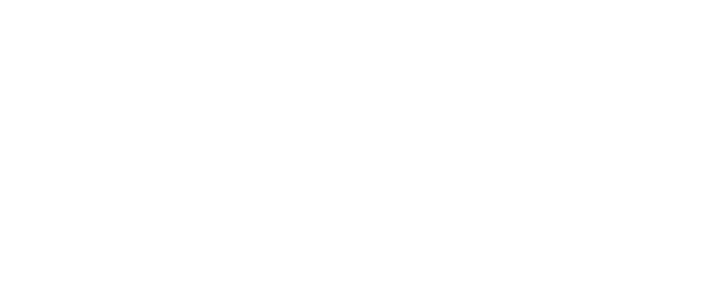
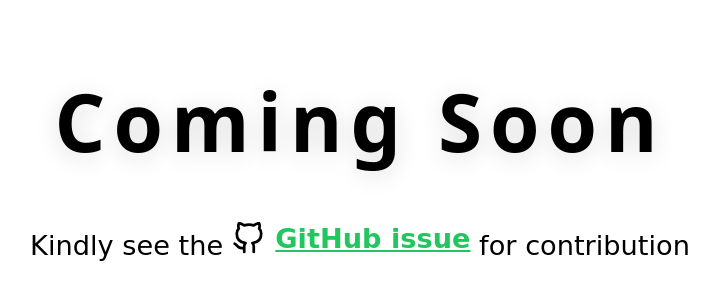
Before and after one commit to theSolution12/Crowdsourced-Civic-lssue-Reporting-and-Resolution-System, a Next.js app: page /doc in a window 1280 px wide. Shown: the part 226-526 px from the top of the page, without its empty margins (280-999 px from the left). Built offline with nearby package versions, Linux system fonts and the light colour scheme.

Commit message:
react icons addiotn

```diff
--- a/app/doc/page.tsx
+++ b/app/doc/page.tsx
@@ -1,4 +1,107 @@
-// app/doc/page.tsx
+import React from "react";
+import { FiGithub } from "react-icons/fi";
+
 export default function DocPage() {
-  return null;
+  return (
+    <div
+      style={{
+        minHeight: "100vh",
+        display: "flex",
+        flexDirection: "column",
+        alignItems: "center",
+        justifyContent: "center",
+        background: "#fff",
+        width: "100vw",
+        boxSizing: "border-box",
+        padding: "0",
+        margin: "0",
+      }}
+    >
+      <style>
+        {`
+          @keyframes slideFadeIn {
+            0% {
+              opacity: 0;
+              transform: translateY(60px) scale(0.9);
+            }
+            60% {
+              opacity: 1;
+              transform: translateY(-8px) scale(1.05);
+            }
+            100% {
+              opacity: 1;
+              transform: translateY(0) scale(1);
+            }
+          }
+          .coming-soon {
+            font-size: clamp(2.5rem, 8vw, 5rem);
+            font-weight: 900;
+            color: #000;
+            letter-spacing: 0.1em;
+            text-shadow: 0 4px 24px #0002;
+            animation: slideFadeIn 1.2s cubic-bezier(.68,-0.55,.27,1.55) forwards;
+            margin-bottom: 2.5rem;
+            text-align: center;
+            width: 100%;
+            max-width: 900px;
+            margin-left: auto;
+            margin-right: auto;
+            line-height: 1.1;
+          }
+          .contribution-note {
+            font-size: 1.7rem;
+            font-weight: 500;
+            color: #000;
+            background: transparent;
+            padding: 0.5rem 1.2rem 0.5rem 1.2rem;
+            border-radius: 1.2rem;
+            box-shadow: none;
+            font-style: normal;
+            font-family: "Segoe Script", "Comic Sans MS", Arial, sans-serif;
+            transition: color 0.3s;
+            text-align: center;
+            margin-top: 0.5rem;
+            margin-bottom: 0;
+            max-width: 700px;
+            margin-left: auto;
+            margin-right: auto;
+            line-height: 1.3;
+          }
+          .github-link {
+            color: #22c55e;
+            text-decoration: underline;
+            font-weight: 700;
+            display: inline-flex;
+            align-items: center;
+            gap: 0.4em;
+            font-style: normal;
+            font-family: inherit;
+          }
+          .github-link:hover {
+            color: #16a34a;
+          }
+          .github-icon {
+            width: 1.2em;
+            height: 1.2em;
+            vertical-align: middle;
+            color: #000;
+          }
+        `}
+      </style>
+      <div className="coming-soon">Coming Soon</div>
+      <div className="contribution-note">
+        Kindly see the{" "}
+        <a
+          className="github-link"
+          href="https://github.com/TheRaj71/Crowdsourced-Civic-lssue-Reporting-and-Resolution-System/issues"
+          target="_blank"
+          rel="noopener noreferrer"
+        >
+          <FiGithub className="github-icon" />
+          GitHub issue
+        </a>{" "}
+        for contribution
+      </div>
+    </div>
+  );
 }
--- a/package.json
+++ b/package.json
@@ -38,6 +38,7 @@
     "postprocessing": "^6.37.7",
     "react": "19.1.0",
     "react-dom": "19.1.0",
+    "react-icons": "^5.5.0",
     "recharts": "^2.15.4",
     "tailwind-merge": "^3.3.1",
     "three": "^0.179.1"
```
Also changed, not shown: 1 other file (tests, documents, lock files or other folders).
